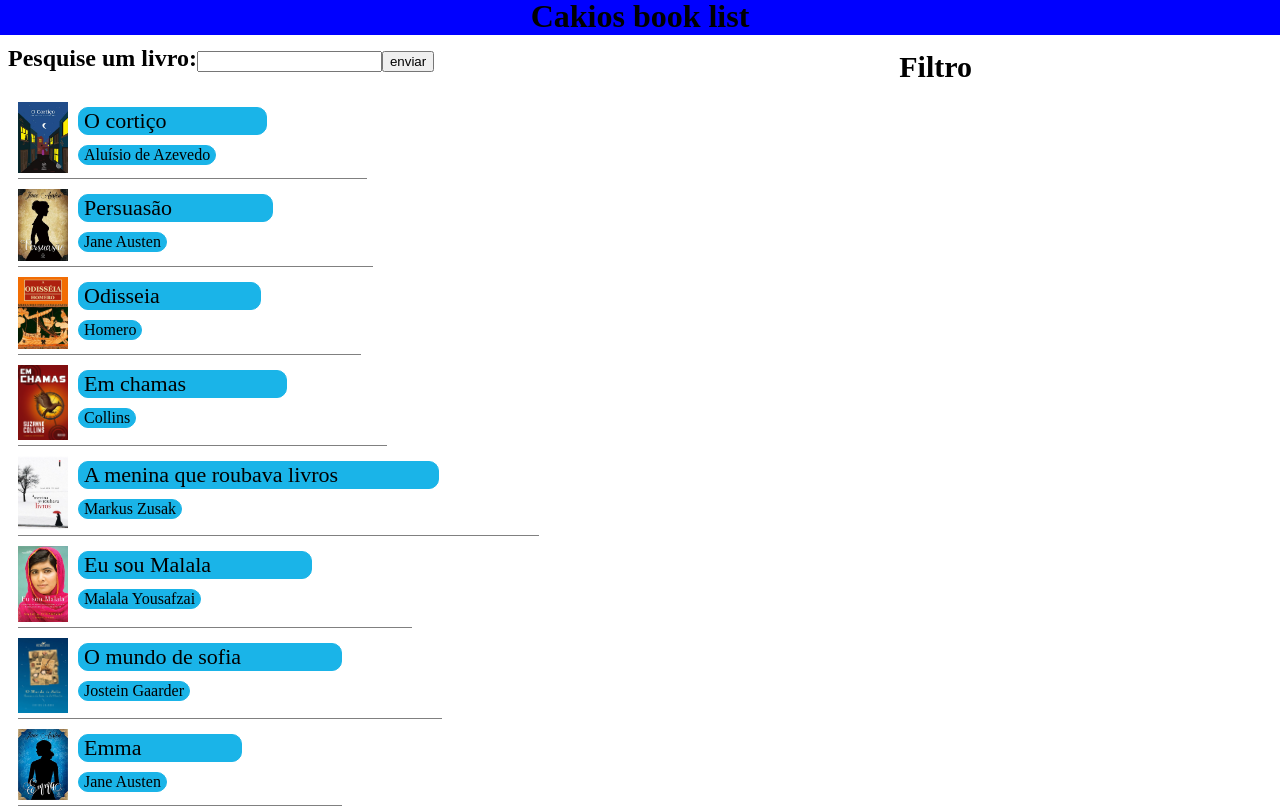
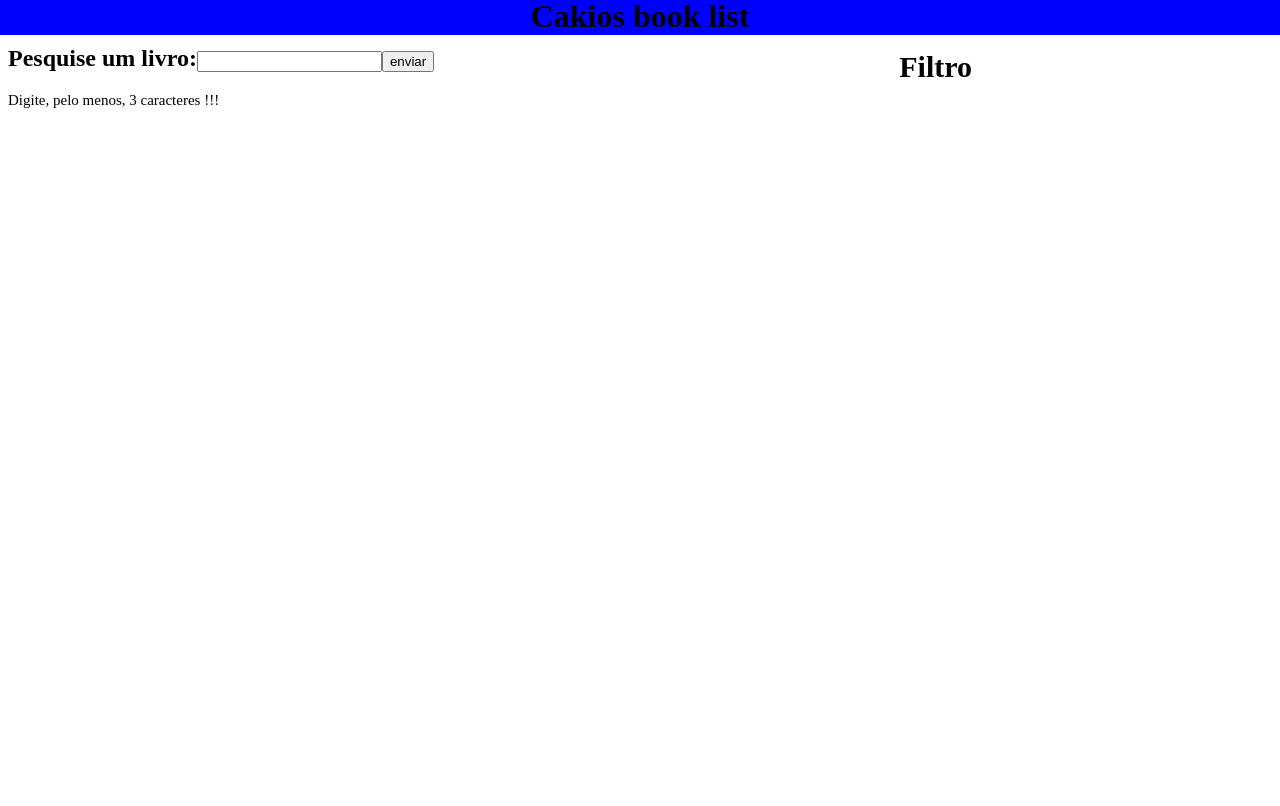
Before and after one commit to caio-henrique2006/Cakios-book-list, a plain HTML site: page index.html in a window 1280 px wide. Both pictures are taken after a click on the input "enviar". Drawn offline with Linux system fonts and the light colour scheme.

Commit message:
last atualization

```diff
--- a/script.js
+++ b/script.js
@@ -15,6 +15,7 @@ request.onload = function() {
   books(list); // Direcionando essa variável a uma função;
 }
 
+// Uma função que guarda todo o processo de colocar o resultado da pesquisa na tela.
 function print_result(estante, i, div){
 	// Criando todos os elementos HTML que vou usar:
 	const br = document.createElement("br");
@@ -49,22 +50,36 @@ function print_result(estante, i, div){
 function books(estante){
 
 	submit_search.onclick = function(){
-		// Remove o div existente
+
+		// Guarda o valor da pesquisa;
+		const search = R_search.value;
+
+		// Remove o div existente;
 		const div_remove = document.querySelector(".main_div")
 		div_remove.parentElement.removeChild(div_remove);
 
+		// Cria div main_div;
 		const div = document.createElement("div");
 		const div_result = document.getElementById("result");
 		div_result.appendChild(div);
 		div.setAttribute("class", "main_div");
 
-		const search = R_search.value;
 
+		if(search.length <= 2){
+			const warning = document.createElement("p");
+			warning.appendChild(document.createTextNode("Digite, pelo menos, 3 caracteres !!!"));
+			const div = document.querySelector(".main_div");
+			div.appendChild(warning);
+			warning.setAttribute("class", "warning_class")
+		}else{
+
+			// Inicia o proscesso de pesquisa;
 			for(var i = 0; i < estante.length; i++){
 				var ind_x = 0;
 				var ind_y = search.length;
 
-			if(estante[i].title === search){
+				// Primeiro inicia uma pesquisa direta: Pesquisa ?= título;
+				if(estante[i].title.toLowerCase() === search.toLowerCase()){
 
 					// Substituí o div anterior.
 					const div = document.createElement("div");
@@ -75,10 +90,9 @@ function books(estante){
 					// Printa o resultado da pesquisa;
 					print_result(estante, i, div);
 					}else{
+						// Pesquisa usando as partes dos títulos: Pesquisa ?= título[slice];
 					while(ind_y <= estante[i].title.length){
-				console.log(estante[i].title.slice(ind_x, ind_y));
-				if(estante[i].title.slice(ind_x, ind_y) === search){
-					console.log(estante[i].title.slice(ind_x, ind_y));
+						if(estante[i].title.slice(ind_x, ind_y).toLowerCase() === search.toLowerCase()){
 
 							// Substituí o div anterior.
 							const div = document.createElement("div");
@@ -92,9 +106,8 @@ function books(estante){
 						}else{
 							ind_x += 1;
 							ind_y += 1;
+						}}}
 			}
 		}
 	}
 }
-}
-}
--- a/style.css
+++ b/style.css
@@ -11,6 +11,9 @@ main{
 }
 nav{
 	float: right;
+}
+.warning_class{
+	font-size: 15px;
 }
 .filter{
 	font-size: 30px;
```
Lines whose indentation alone changed are shown as unchanged.
